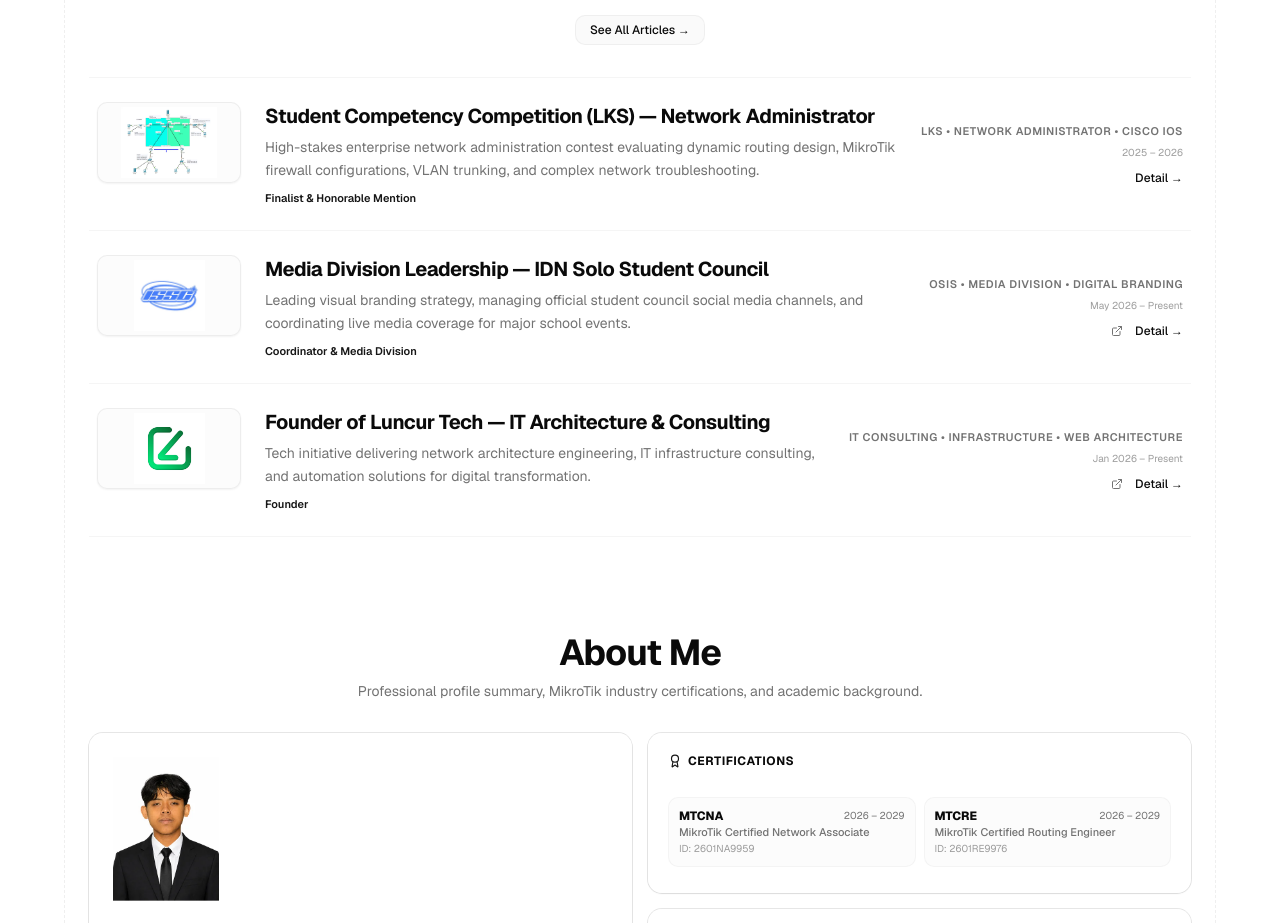
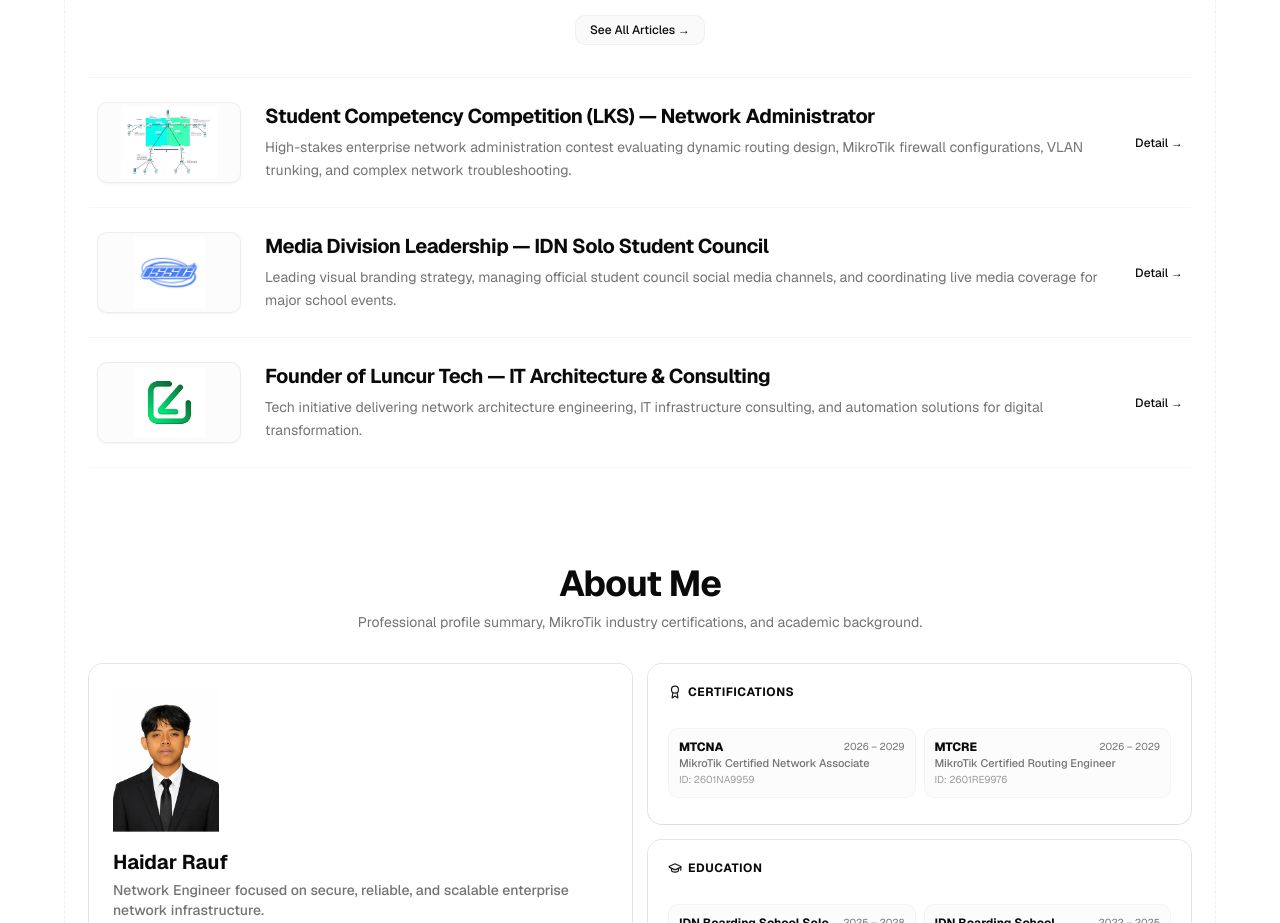
Before and after one commit to haidirwf/portfolio-idal, a Next.js app: page / in a window 1280 px wide. Shown: the part 1540-2463 px from the top of the page. Built offline with nearby package versions, Linux system fonts and the light colour scheme.

Commit message:
style(achievements): simplify right side layout to clean single Detail link

```diff
--- a/components/portfolio/achievement-showcase.tsx
+++ b/components/portfolio/achievement-showcase.tsx
@@ -83,45 +83,17 @@ export function AchievementShowcase() {
                     <p className="text-xs sm:text-sm font-sans text-muted-foreground line-clamp-2 leading-relaxed">
                       {t(item.descriptionId, item.descriptionEn)}
                     </p>
-
-                    <div className="pt-0.5 flex items-center gap-2">
-                      <span className="text-[11px] font-mono text-primary font-semibold">
-                        {t(item.positionId, item.positionEn)}
-                      </span>
-                    </div>
                   </div>
                 </div>
 
-                {/* Right Side: Stack Tags, Period & Detail Action Link */}
-                <div className="flex md:flex-col md:items-end justify-between sm:justify-start gap-1.5 shrink-0 text-left md:text-right pt-1 md:pt-0">
-                  <span className="text-[11px] font-mono font-semibold text-muted-foreground uppercase tracking-wider">
-                    {item.tags.slice(0, 3).join(" • ")}
-                  </span>
-
-                  <span className="text-[10px] font-mono text-muted-foreground/70">
-                    {t(item.periodId, item.periodEn)}
-                  </span>
-
-                  <div className="flex items-center gap-3 pt-1">
-                    {isExternal && (
-                      <a
-                        href={item.url}
-                        target="_blank"
-                        rel="noreferrer"
-                        onClick={(e) => handleLinkClick(e, item.url!, item.organization)}
-                        className="text-xs font-mono text-muted-foreground hover:text-primary flex items-center gap-1 transition-colors"
-                      >
-                        <ExternalLink className="size-3" />
-                      </a>
-                    )}
-
+                {/* Right Side: Simple Detail Action Link */}
+                <div className="flex md:flex-col md:items-end justify-end shrink-0 text-left md:text-right pt-1 md:pt-0">
                   <Link
                     href={`/achievements/${item.slug}`}
                     className="text-xs font-sans font-medium text-foreground hover:underline shrink-0"
                   >
                     {t("Detail →", "Detail →")}
                   </Link>
-                  </div>
                 </div>
               </div>
             </motion.div>
--- a/components/portfolio/all-achievements-content.tsx
+++ b/components/portfolio/all-achievements-content.tsx
@@ -116,45 +116,17 @@ export function AllAchievementsContent() {
                     <p className="text-xs sm:text-sm font-sans text-muted-foreground line-clamp-2 leading-relaxed">
                       {t(item.descriptionId, item.descriptionEn)}
                     </p>
-
-                    <div className="pt-0.5 flex items-center gap-2">
-                      <span className="text-[11px] font-mono text-primary font-semibold">
-                        {t(item.positionId, item.positionEn)}
-                      </span>
-                    </div>
                   </div>
                 </div>
 
-                {/* Right Side: Stack Tags, Period & Detail Action Link */}
-                <div className="flex md:flex-col md:items-end justify-between sm:justify-start gap-1.5 shrink-0 text-left md:text-right pt-1 md:pt-0">
-                  <span className="text-[11px] font-mono font-semibold text-muted-foreground uppercase tracking-wider">
-                    {item.tags.slice(0, 3).join(" • ")}
-                  </span>
-
-                  <span className="text-[10px] font-mono text-muted-foreground/70">
-                    {t(item.periodId, item.periodEn)}
-                  </span>
-
-                  <div className="flex items-center gap-3 pt-1">
-                    {isExternal && (
-                      <a
-                        href={item.url}
-                        target="_blank"
-                        rel="noreferrer"
-                        onClick={(e) => handleLinkClick(e, item.url!, item.organization)}
-                        className="text-xs font-mono text-muted-foreground hover:text-primary flex items-center gap-1 transition-colors"
-                      >
-                        <ExternalLink className="size-3" />
-                      </a>
-                    )}
-
+                {/* Right Side: Simple Detail Action Link */}
+                <div className="flex md:flex-col md:items-end justify-end shrink-0 text-left md:text-right pt-1 md:pt-0">
                   <Link
                     href={`/achievements/${item.slug}`}
                     className="text-xs font-sans font-medium text-foreground hover:underline shrink-0"
                   >
                     {t("Detail →", "Detail →")}
                   </Link>
-                  </div>
                 </div>
               </div>
             </motion.div>
```
Lines whose indentation alone changed are shown as unchanged.
